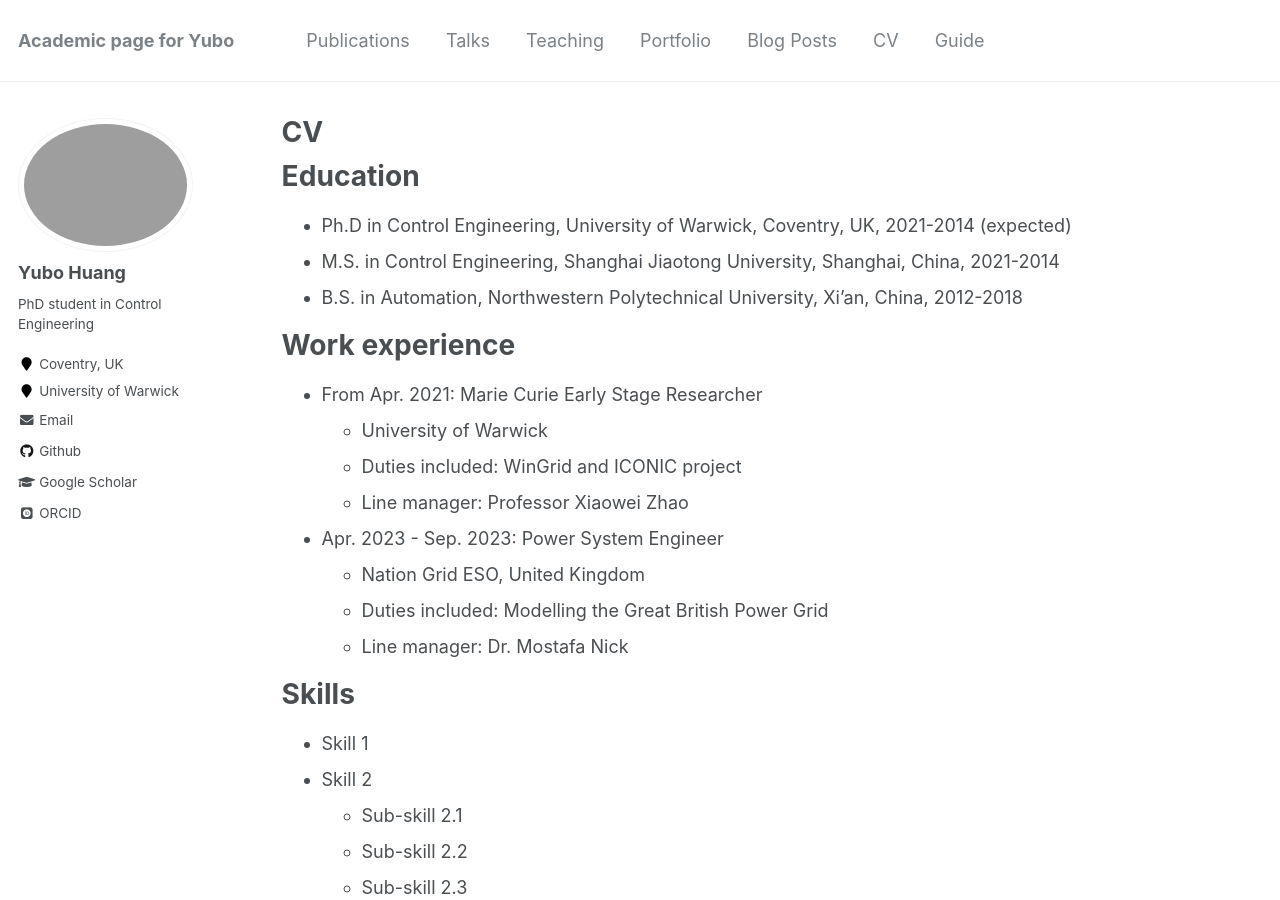
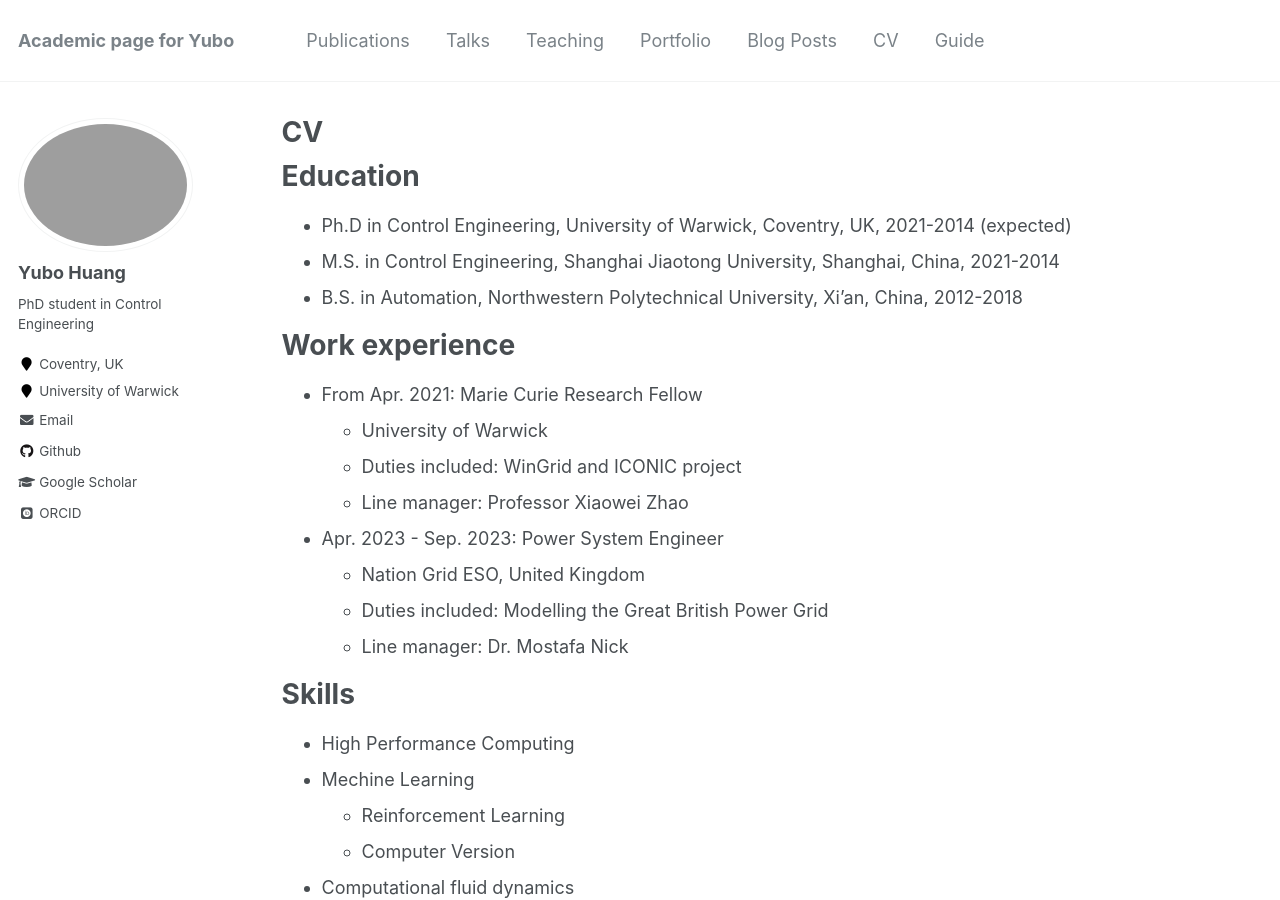
Before and after one commit to Yubo-Huang/Yubo-Huang.github.io, a Jekyll site: the page built from _pages/cv.md, in a window 1280 px wide and 900 px high. Built offline with Jekyll 4.4.1, drawn with Linux system fonts in a browser that asks for light colours; some web fonts are replaced.

Commit message:
add skills in CV

```diff
--- a/_pages/cv.md
+++ b/_pages/cv.md
@@ -17,7 +17,7 @@ Education
 
 Work experience
 ======
-* From Apr. 2021: Marie Curie Early Stage Researcher
+* From Apr. 2021: Marie Curie Research Fellow
   * University of Warwick
   * Duties included: WinGrid and ICONIC project
   * Line manager: Professor Xiaowei Zhao
@@ -29,12 +29,11 @@ Work experience
 
 Skills
 ======
-* Skill 1
-* Skill 2
-  * Sub-skill 2.1
-  * Sub-skill 2.2
-  * Sub-skill 2.3
-* Skill 3
+* High Performance Computing
+* Mechine Learning
+  * Reinforcement Learning
+  * Computer Version
+* Computational fluid dynamics
 
 Publications
 ======
```
